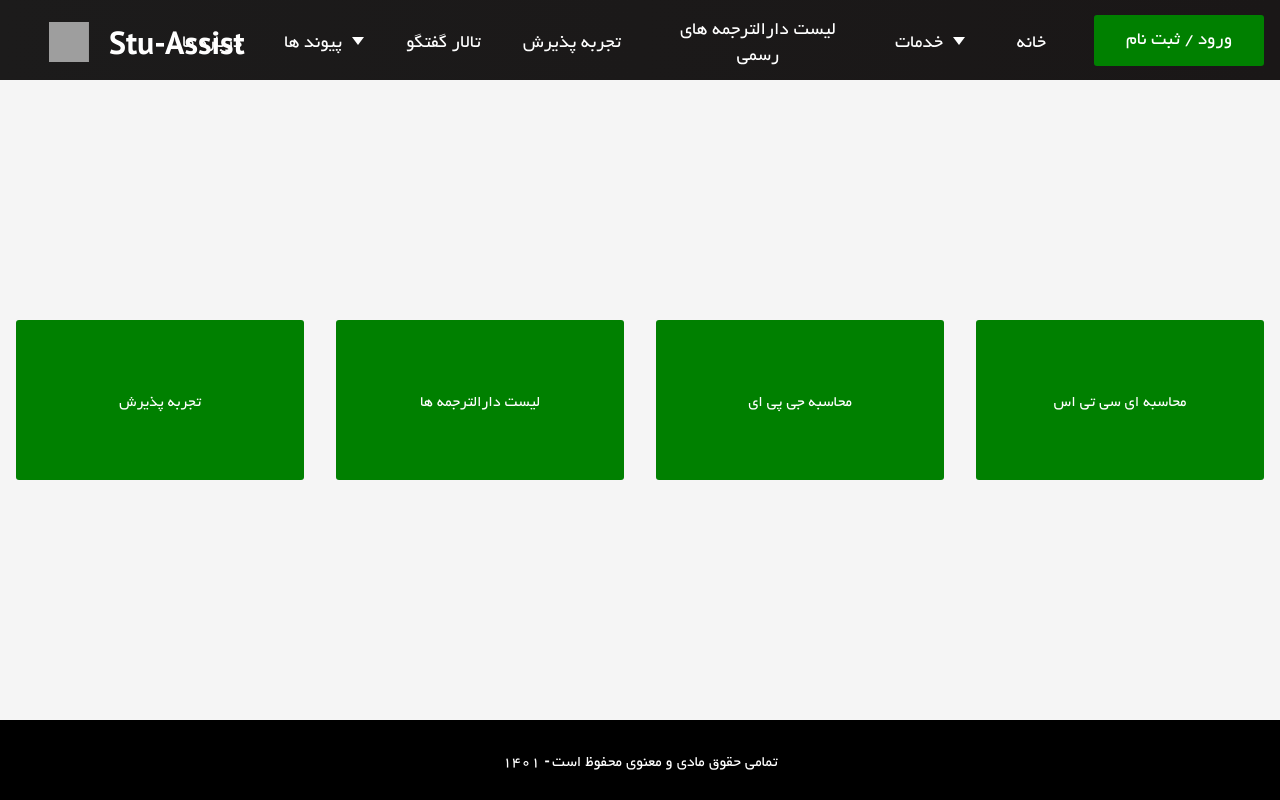
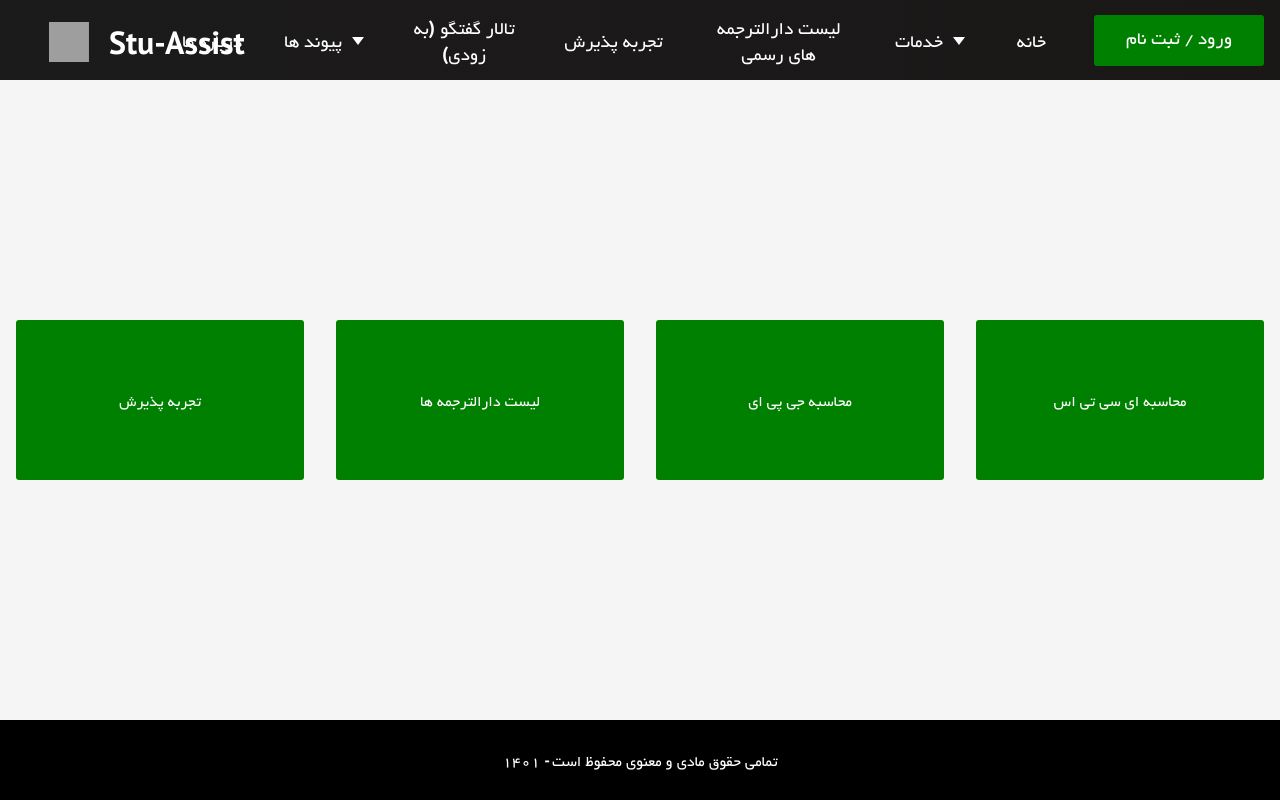
Before and after one commit to mohammadJaliliTorkamani/stu_assist, a React (Create React App) app: page / in a window 1280 px wide. Built offline with nearby package versions, Linux system fonts and the light colour scheme; grey boxes are pictures that could not be loaded.

Commit message:
keys of hall and cetegory were adjusted

```diff
--- a/src/components/CategoryItem.tsx
+++ b/src/components/CategoryItem.tsx
@@ -11,7 +11,6 @@ interface CategoryType {
 }
 
 interface HallType {
-    id: number,
     name: {
         name: string,
         link: string
@@ -60,7 +59,7 @@ function CategoryItem({ category }: IProps) {
                     <th className="table-header"> تاپیک ها</th>
                     <th className="table-header">آخرین پست در</th>
                 </tr>
-                {halls.map(hall => <HallItem key={hall.id} hall={hall} />)}
+                {halls.map(hall => <HallItem key={hall.name.name} hall={hall} />)}
             </tbody>
         </table>
     </div>
--- a/src/components/HallItem.tsx
+++ b/src/components/HallItem.tsx
@@ -6,7 +6,6 @@ interface IProps {
 }
 
 interface HallType {
-    id: number,
     name: {
         name: string,
         link: string
--- a/src/components/Header.tsx
+++ b/src/components/Header.tsx
@@ -39,7 +39,7 @@ function Header() {
                 </li>
                 <li className='nav-item'>
                     <Link to='/forums' className='nav-links' onClick={e => setIsMobileMenuOpen(false)}>
-                        تالار گفتگو
+                        تالار گفتگو (به زودی)
                     </Link>
                 </li>
                 <li className='nav-item'>
```
